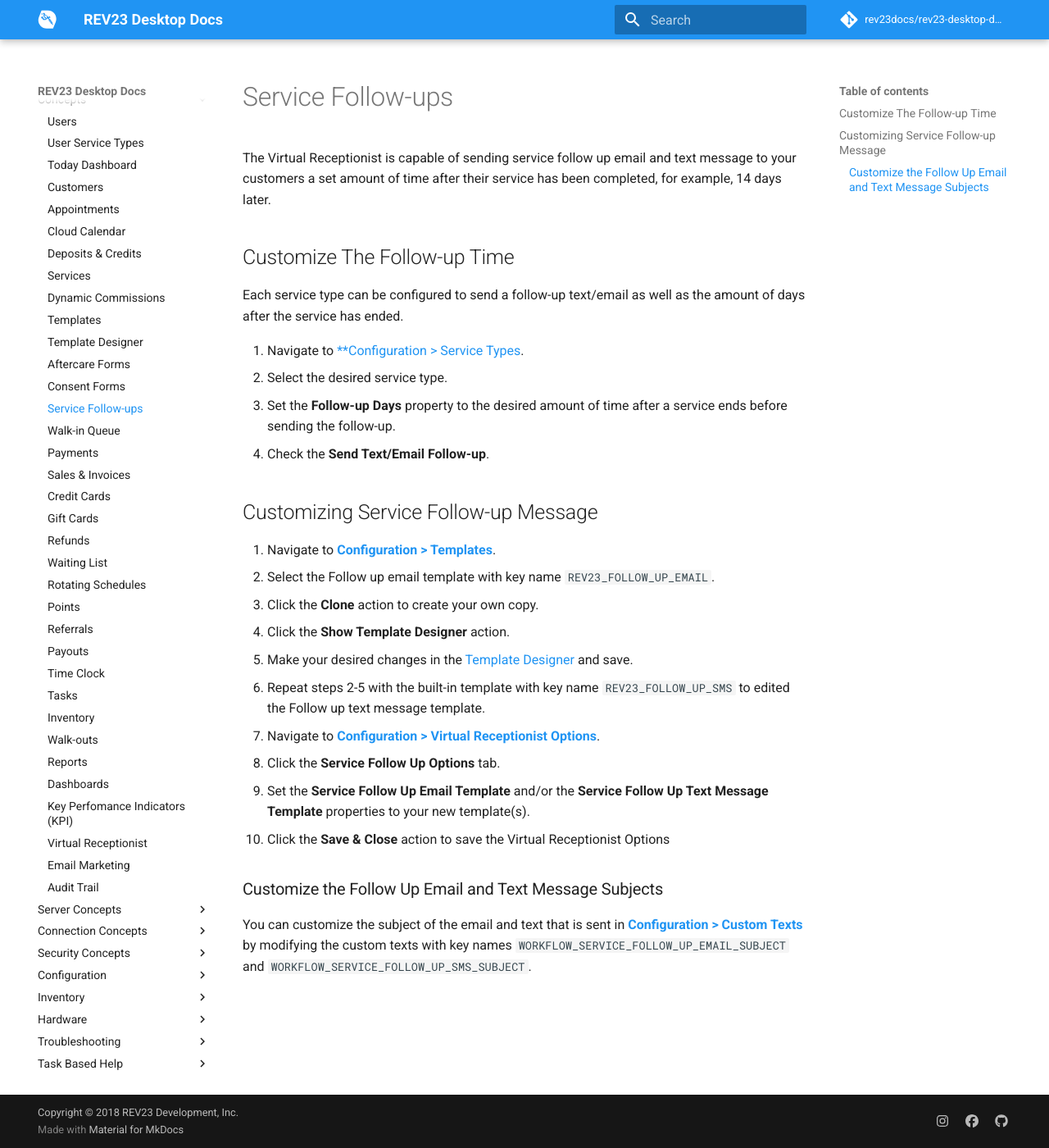
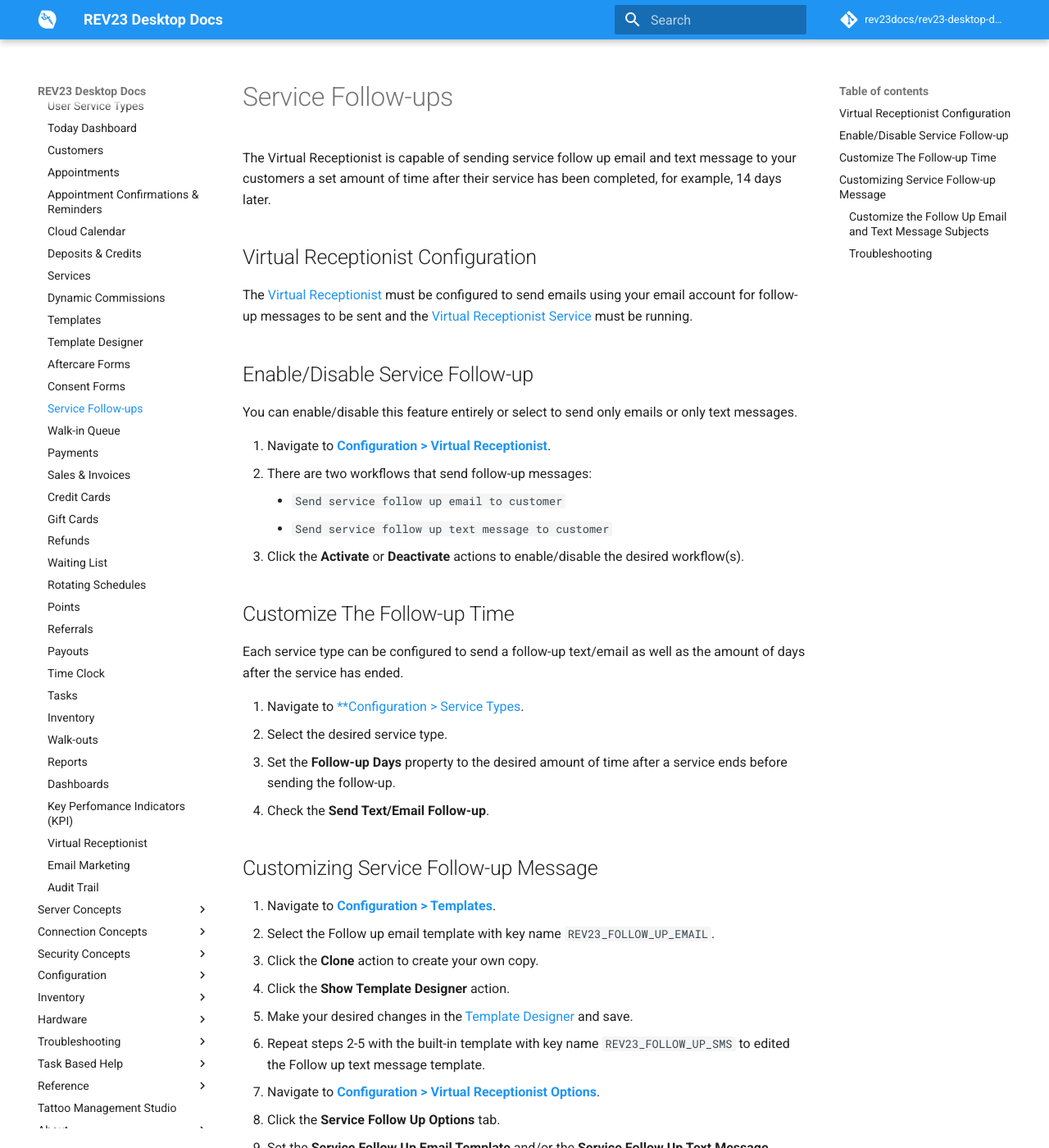
Before and after one commit to REV23Docs/rev23-desktop-docs, an MkDocs documentation site: the page built from docs/concepts/service-follow-ups.md, in a window 1280 px wide and 1400 px high. Shown: the whole window at 82% size. Built offline with MkDocs 1.6.1 and Material for MkDocs 9.7.7, drawn with Linux system fonts in a browser that asks for light colours; comment, search, counter and statistics services are not loaded; some of the changed text lies outside the part shown.

Commit message:
added appointment reminders docs

```diff
--- a/docs/concepts/service-follow-ups.md
+++ b/docs/concepts/service-follow-ups.md
@@ -1,6 +1,18 @@
 # Service Follow-ups
 
 The Virtual Receptionist is capable of sending service follow up email and text message to your customers a set amount of time after their service has been completed, for example, 14 days later.
+
+## Virtual Receptionist Configuration
+The [Virtual Receptionist](virtual-receptionist.md) must be configured to send emails using your email account for follow-up messages to be sent and the [Virtual Receptionist Service](../server-concepts/virtual-receptionist-service.md) must be running.
+
+## Enable/Disable Service Follow-up
+You can enable/disable this feature entirely or select to send only emails or only text messages.
+
+1. Navigate to [**Configuration > Virtual Receptionist**](../configuration/virtual-receptionist.md).
+2. There are two workflows that send follow-up messages:
+    + `Send service follow up email to customer`
+    + `Send service follow up text message to customer`
+3. Click the **Activate** or **Deactivate** actions to enable/disable the desired workflow(s).
 
 ## Customize The Follow-up Time
 Each service type can be configured to send a follow-up text/email as well as the amount of days after the service has ended.
@@ -26,3 +38,6 @@
 ### Customize the Follow Up Email and Text Message Subjects
 
 You can customize the subject of the email and text that is sent in [**Configuration > Custom Texts**](../configuration/custom-texts.md) by modifying the custom texts with key names `WORKFLOW_SERVICE_FOLLOW_UP_EMAIL_SUBJECT` and `WORKFLOW_SERVICE_FOLLOW_UP_SMS_SUBJECT`.
+
+### Troubleshooting
+See [Troubleshooting: Virtual Receptionist](../troubleshooting/virtual-receptionist.md)
--- a/mkdocs.yml
+++ b/mkdocs.yml
@@ -68,6 +68,7 @@
       - 'Today Dashboard': concepts/today-dashboard.md
       - 'Customers': concepts/customers.md
       - 'Appointments': concepts/appointments.md
+      - 'Appointment Confirmations & Reminders': concepts/appointment-confirmations-reminders.md
       - 'Cloud Calendar': concepts/cloud-calendar.md
       - 'Deposits & Credits': concepts/deposits-and-credits.md
       - 'Services': concepts/services.md
```
Also changed, not shown: docs/concepts/appointment-confirmations-reminders.md (added, +75 -0 lines).
